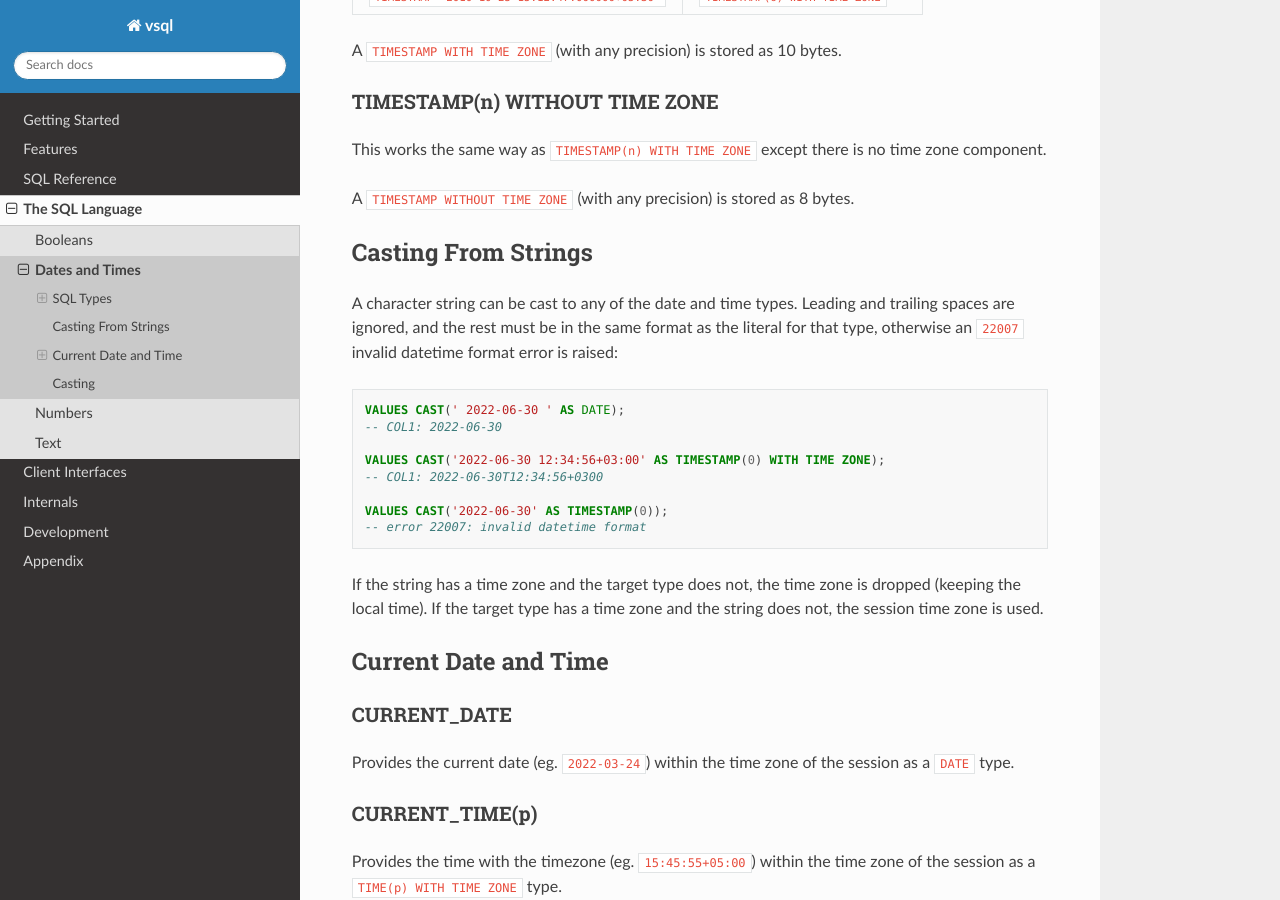
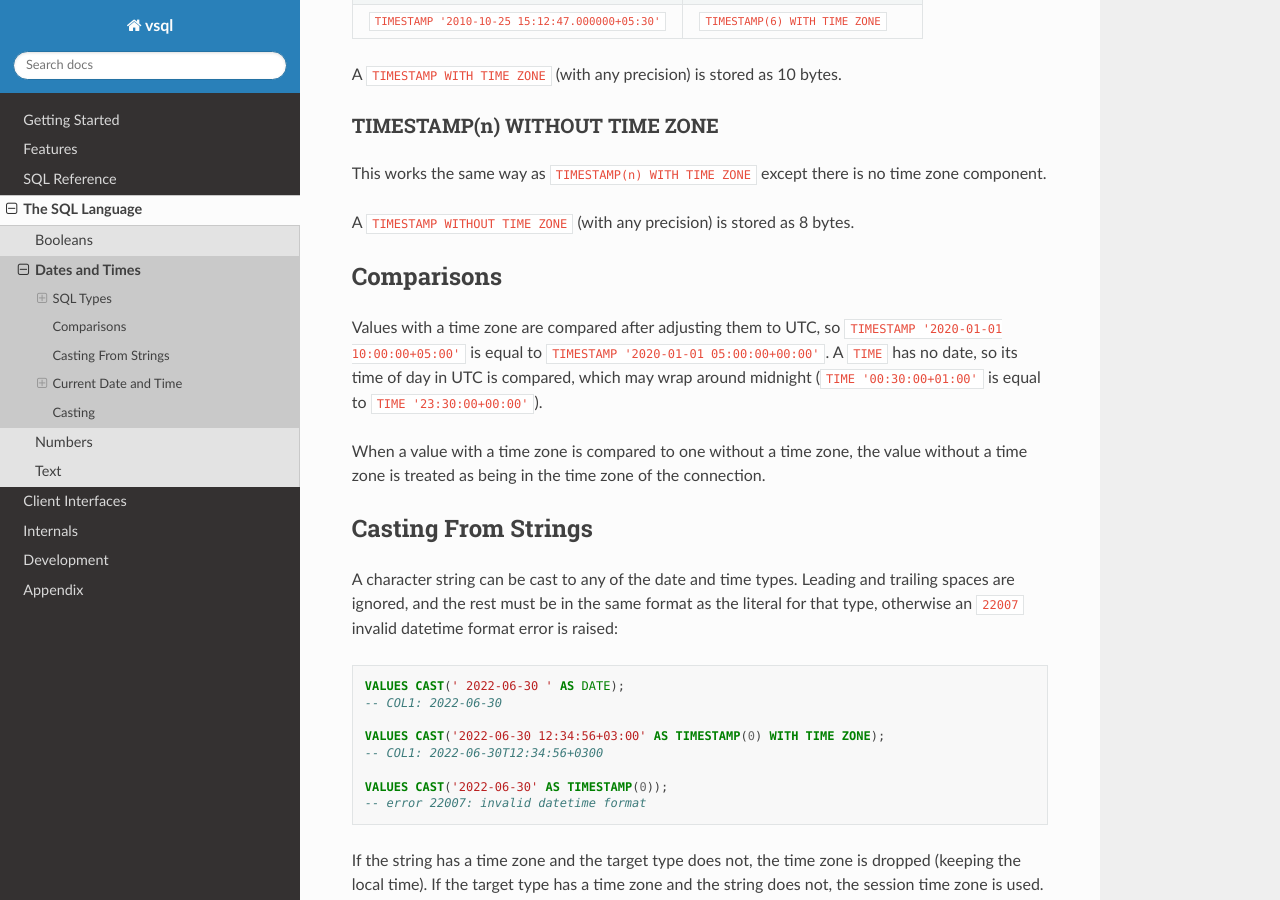
Before and after one commit to elliotchance/vsql, a Sphinx documentation site: the page built from docs/dates-times.rst, in a window 1280 px wide and 900 px high, scrolled down 2142 px. Built offline with Sphinx 7.4.7 and the Read the Docs theme 3.1.0, drawn with Linux system fonts in a browser that asks for light colours.

Commit message:
dates: Compare times with time zones in UTC
TIME and TIMESTAMP WITH TIME ZONE were compared by their local time, ignoring
the time zone, so the same instant in two time zones wasn't equal. They're now
compared in UTC (8.2 General Rule 6), and a value without a time zone that is
compared with one that has a time zone is treated as being in the time zone of
the connection.

SQL F051-04

Fixes #262
Fixes #316

Co-Authored-By: Claude Opus 5.5 <noreply@anthropic.com>

```diff
--- a/docs/dates-times.rst
+++ b/docs/dates-times.rst
@@ -107,6 +107,18 @@ This works the same way as ``TIMESTAMP(n) WITH TIME ZONE`` except there is no
 time zone component.
 
 A ``TIMESTAMP WITHOUT TIME ZONE`` (with any precision) is stored as 8 bytes.
+
+Comparisons
+-----------
+
+Values with a time zone are compared after adjusting them to UTC, so
+``TIMESTAMP '2020-01-01 10:00:00+05:00'`` is equal to
+``TIMESTAMP '2020-01-01 05:00:00+00:00'``. A ``TIME`` has no date, so its time
+of day in UTC is compared, which may wrap around midnight
+(``TIME '00:30:00+01:00'`` is equal to ``TIME '23:30:00+00:00'``).
+
+When a value with a time zone is compared to one without a time zone, the value
+without a time zone is treated as being in the time zone of the connection.
 
 Casting From Strings
 --------------------
```
Also changed, not shown: 10 other files.
